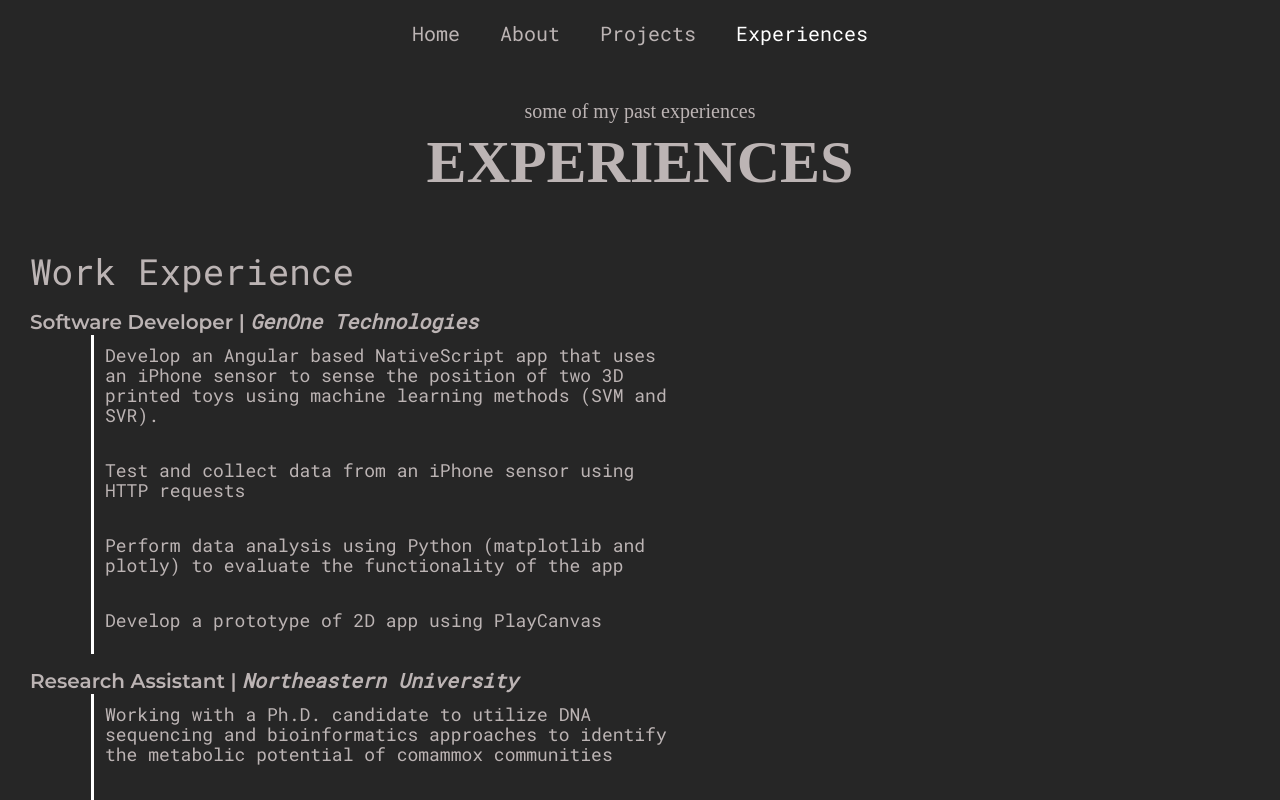
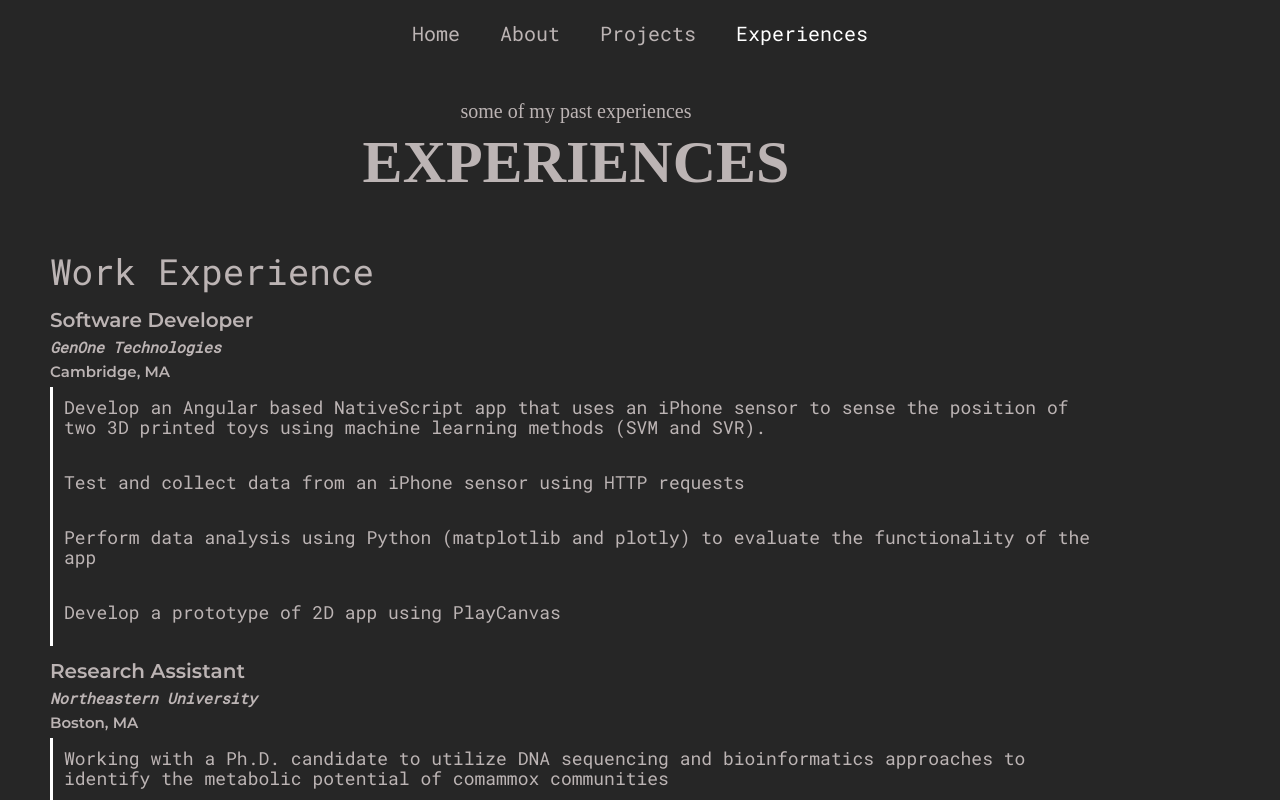
Before and after one commit to emily-chen702/emily-chen-portfolio, a React (Create React App) app: page /experiences in a window 1280 px wide. Shown: the top 800 px of the page. Built offline with nearby package versions, Linux system fonts and the light colour scheme.

Commit message:
experiences ui

```diff
--- a/src/components/WorkExperienceItem.js
+++ b/src/components/WorkExperienceItem.js
@@ -1,5 +1,7 @@
 import React from 'react';
 import styled from 'styled-components';
+// import { FiMapPin } from 'react-icons/fi';
+// import { IoMdBriefcase } from 'react-icons/io';
 import PText from './PText';
 
 /*
@@ -12,7 +14,7 @@ const WorkExperienceItemStyle = styled.div`
     line-height: 2rem;
     padding: 1rem;
     margin: 1px 1px;
-    max-width: 600px;
+    max-width: 100%;
   }
   .items {
     flex-wrap: wrap;
@@ -20,19 +22,49 @@ const WorkExperienceItemStyle = styled.div`
   .container {
     border-left: 3px solid white;
   }
+  .experience-icon {
+    svg {
+      width: 3rem;
+    }
+  }
+  icon-title {
+    max-width: 300px;
+    display: flex;
+  }
+  h2 {
+    padding-bottom: 5px;
+  }
+  .responsibilities {
+    margin-left: 4rem;
+  }
 `;
 
 export default function WorkExperienceItem({
   position = 'Position',
   company = 'Company',
   responsibilities = ['responsibilities'],
+  location = 'Location',
 }) {
   return (
     <WorkExperienceItemStyle>
       <br />
-      <h1>
-        {position} | <i> {company} </i>
-      </h1>
+      <h1>{position}</h1>
+      <div className="icon-title">
+        <h2>
+          {/* <div className="experience-icon">
+            <IoMdBriefcase />
+          </div> */}
+        </h2>
+        <h2>
+          <i>{company}</i>
+        </h2>
+      </div>
+      <h2>
+        {/* <div className="experience-icon">
+          <FiMapPin />
+        </div> */}
+        {location}
+      </h2>
       <ul className="responsibilities container">
         {responsibilities.map((item, index) => (
           <li>
--- a/src/pages/Experiences.js
+++ b/src/pages/Experiences.js
@@ -7,11 +7,14 @@ import WorkExperienceItem from '../components/WorkExperienceItem.js';
 const ExperienceStyles = styled.div`
   padding: 10rem 0;
   .sect {
-    margin: 5rem 3rem;
+    margin: 5rem 5rem;
     flex-wrap: wrap;
   }
   .sect_header {
     font-size: 3.6rem;
+  }
+  .container {
+    margin: 0 0;
   }
 `;
 
@@ -32,6 +35,7 @@ export default function Experiences() {
               position={item.position}
               company={item.company}
               responsibilities={item.responsibilities}
+              location={item.location}
             />
           ))}
         </div>
```
